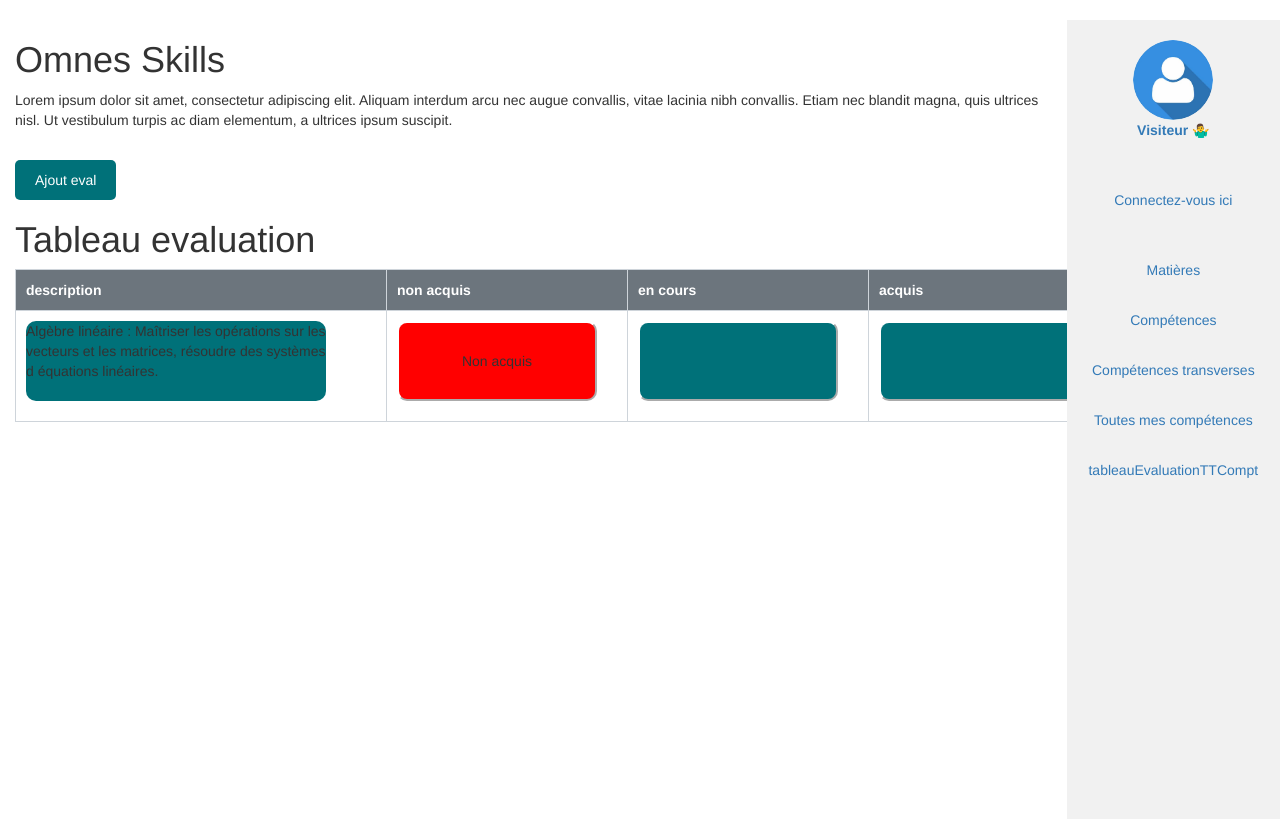
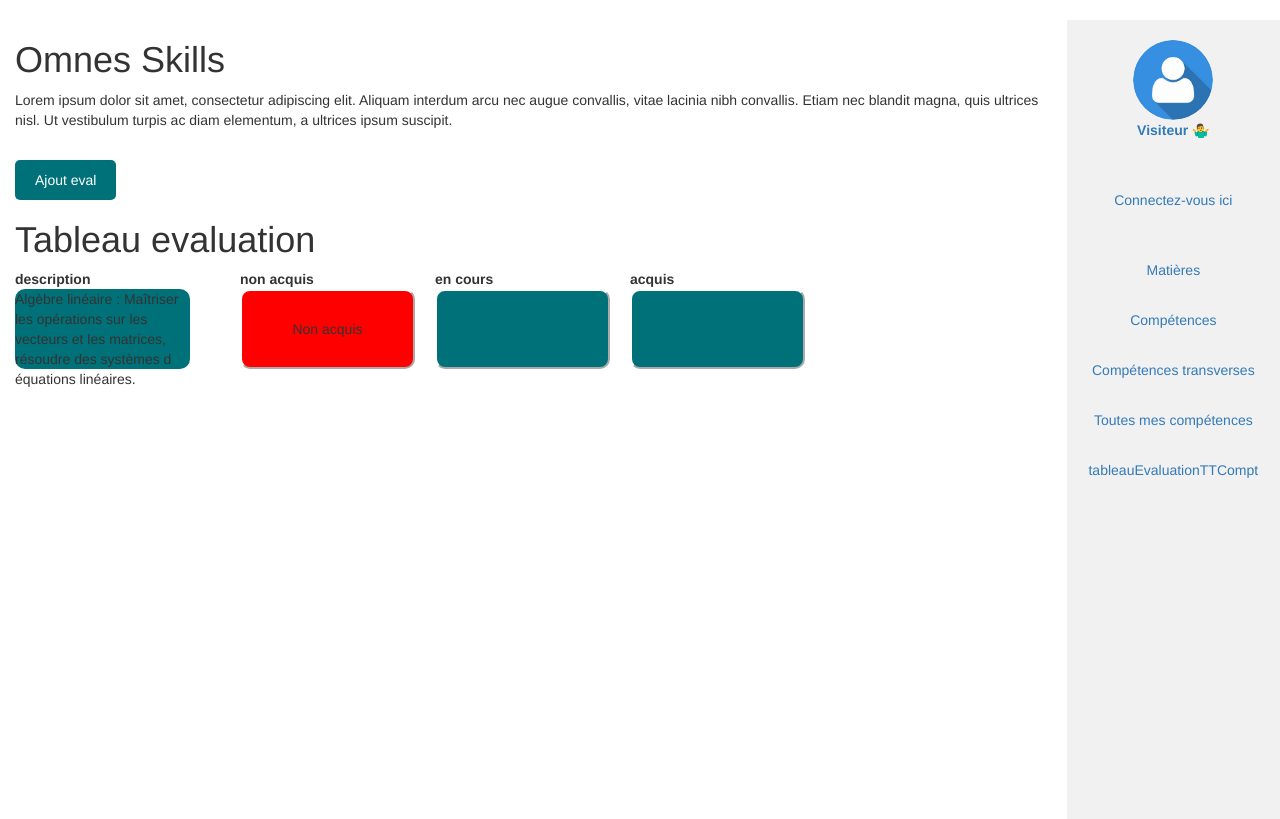
Before and after one commit to laurentdebize-ece/projet-web-dynamique-groupe_1_i, a PHP site: page /pageCompetences.php in a window 1280 px wide. Shown: the part 52-871 px from the top of the page. Run offline with PHP 8.4, Linux system fonts and the light colour scheme; data comes from the database, SQL or seed files in the repository; tables that the repository leaves empty hold one stand-in row (values such as "Sample post").

Commit message:
corrections affichage

```diff
--- a/style1.css
+++ b/style1.css
@@ -142,7 +142,7 @@ footer {
 
 .rectanglePourCmp {
     height: 80px;
-    width: 200px;
+    width: 175px;
     background: #007179;
     justify-self: center;
     cursor: pointer;
@@ -154,7 +154,7 @@ footer {
 
 .rectanglePourCmpNonAcqui {
     height: 80px;
-    width: 200px;
+    width: 175px;
     background: red;
     justify-self: center;
     cursor: pointer;
@@ -166,7 +166,7 @@ footer {
 
 .rectanglePourCmpEnCours {
     height: 80px;
-    width: 200px;
+    width: 175px;
     background: yellow;
     justify-self: center;
     cursor: pointer;
@@ -178,7 +178,7 @@ footer {
 
 .rectanglePourCmpvalide {
     height: 80px;
-    width: 200px;
+    width: 175px;
     background: green;
     justify-self: center;
     cursor: pointer;
@@ -190,7 +190,7 @@ footer {
 
 .rectanglePourCmpListe {
     height: 80px;
-    width: 300px;
+    width: 175px;
     background: #007179;
     justify-self: center;
     cursor: pointer;
@@ -255,13 +255,13 @@ footer {
     margin-top: 20px;
 }
 
-table th,table td {
+#divSupp table th,#divSupp table td {
     border: 1px solid #ced4da;
     padding: 10px;
     text-align: left;
 }
 
-table th {
+#divSupp table th {
     background-color: #6c757d;
     color: #fff;
 }
--- a/tableauEvalutationSpecifique.php
+++ b/tableauEvalutationSpecifique.php
@@ -24,7 +24,7 @@ if ($_SERVER["REQUEST_METHOD"] == "POST" && isset($_POST["evaluation_id"], $_POS
 <head>
     <meta charset="utf-8">
     <meta name="viewport" content="width=device-width,initial-scale=1">
-    <link href="style1.css" rel="stylesheet" type="text/css" />
+    <link href="style1.css" rel="stylesheet" type="text/css"/>
     <link rel="stylesheet" href="https://maxcdn.bootstrapcdn.com/bootstrap/3.4.1/css/bootstrap.min.css">
     <script src="https://ajax.googleapis.com/ajax/libs/jquery/3.6.4/jquery.min.js"></script>
     <script src="https://maxcdn.bootstrapcdn.com/bootstrap/3.4.1/js/bootstrap.min.js"></script>
@@ -59,7 +59,6 @@ if ($_SERVER["REQUEST_METHOD"] == "POST" && isset($_POST["evaluation_id"], $_POS
             <?php
 
 
-
             $connexion = mysqli_connect("localhost", "root", "root", "omnes myskills");
             $cmptChoisie = $_POST['cmptChoisie'];
             $data = mysqli_query($connexion, "SELECT autoevaluations.id, autoevaluations.statut, competences.description FROM autoevaluations JOIN competences ON autoevaluations.id_competence = competences.id WHERE autoevaluations.id_competence = '$cmptChoisie'");
@@ -86,7 +85,6 @@ if ($_SERVER["REQUEST_METHOD"] == "POST" && isset($_POST["evaluation_id"], $_POS
                 } else {
                     echo "<td><button class='rectanglePourCmp'></button></td>";
                 }
-                    // The new "status modification" cell
 
 
                 echo "<td>";
--- a/tableau_affichage_Matieres_Competences.php
+++ b/tableau_affichage_Matieres_Competences.php
@@ -28,7 +28,6 @@ session_start();
                 $matiere = mysqli_fetch_assoc($data);
                 echo $matiere['nom'];
                 mysqli_close($connexion);
-
                 ?></a>
         </div>
     </div>
```
Lines whose indentation alone changed are shown as unchanged.
